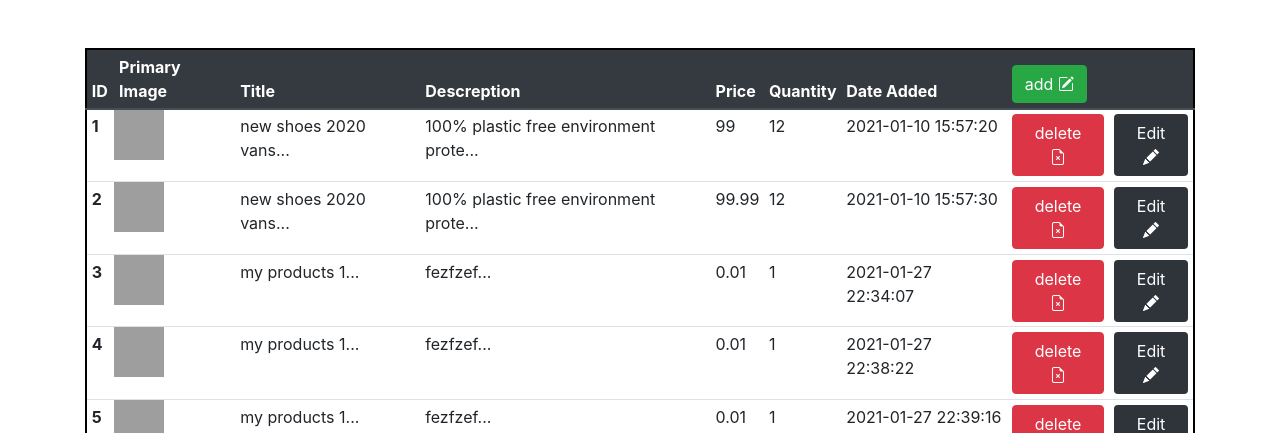
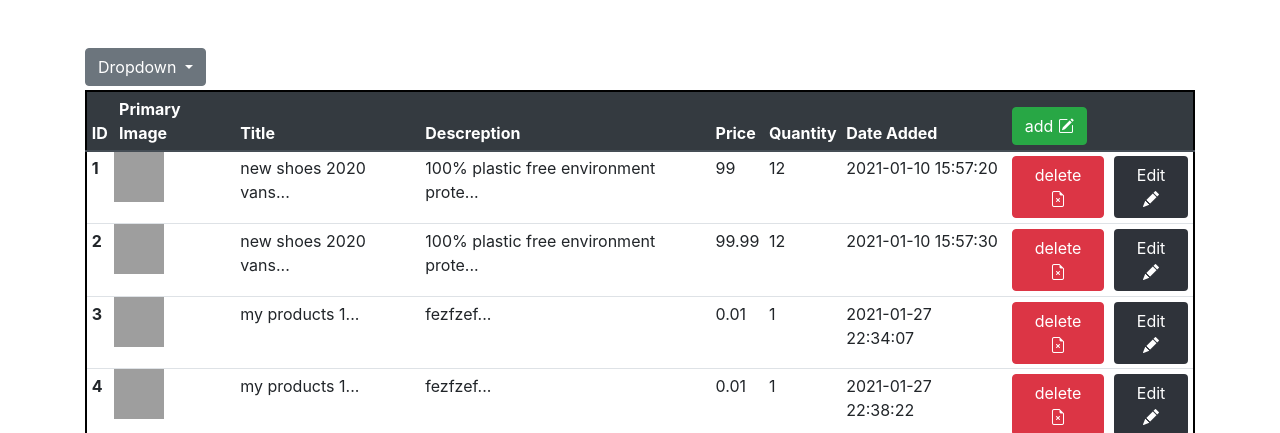
Before and after one commit to larbikhounti/ecomerce, a PHP site: page /pages/products.php in a window 1280 px wide. Shown: the part 56-489 px from the top of the page. Run offline with PHP 8.4, Linux system fonts and the light colour scheme; the visitor is signed in with stand-in values (Sample User, id 1); data comes from the database, SQL or seed files in the repository; some libraries are stand-ins or nearby versions; grey boxes are pictures that could not be loaded.

Commit message:
just adding drop downs to use it as filter later

```diff
--- a/pages/products.php
+++ b/pages/products.php
@@ -59,10 +59,23 @@ try{
 
 
 <div class="container">
+
         <div class = "row">
             <?php  echo  isset($_GET['statu'])?isset($success) && $state == 1?$success:$faild :''  ?>
         </div>
               <div class="table-responsive-sm mt-5 ">
+
+              <div class="dropdown">
+                      <button class="btn btn-secondary dropdown-toggle" type="button" id="dropdownMenu2" data-toggle="dropdown" aria-haspopup="true" aria-expanded="false">
+                        Dropdown
+                      </button>
+                      <div class="dropdown-menu" aria-labelledby="dropdownMenu2">
+                        <button class="dropdown-item" type="button">Action</button>
+                        <button class="dropdown-item" type="button">Another action</button>
+                        <button class="dropdown-item" type="button">Something else here</button>
+                      </div>
+              </div>
+
                 <table class="table table-sm mt-1">
                   <thead class="thead-dark ">
                     <tr>
@@ -108,9 +121,11 @@ try{
 
 </div>
 
-
+<script src="https://cdnjs.cloudflare.com/ajax/libs/popper.js/1.11.0/umd/popper.min.js" integrity="sha384-b/U6ypiBEHpOf/4+1nzFpr53nxSS+GLCkfwBdFNTxtclqqenISfwAzpKaMNFNmj4" crossorigin="anonymous"></script>
 <?php echo  $bootstrapJQ; ?>
 <?php echo  $bootstrapjS; ?>
+
+
 <script src="../scriptsjs/jquery.jqZoom.js">
 
 </script>
@@ -124,7 +139,6 @@ try{
 
 
   });
-8
 })
 </script>
 </body>
```
